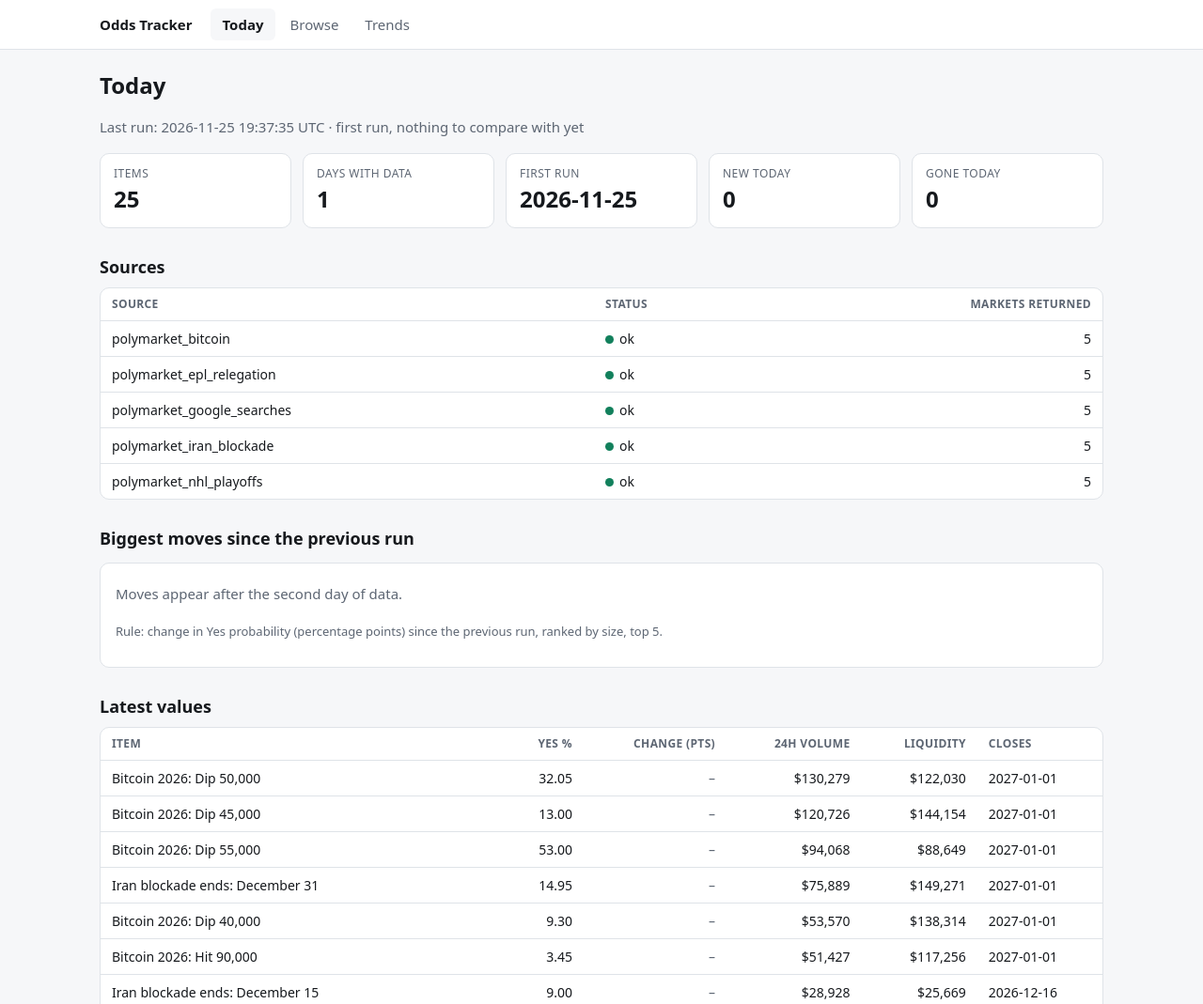
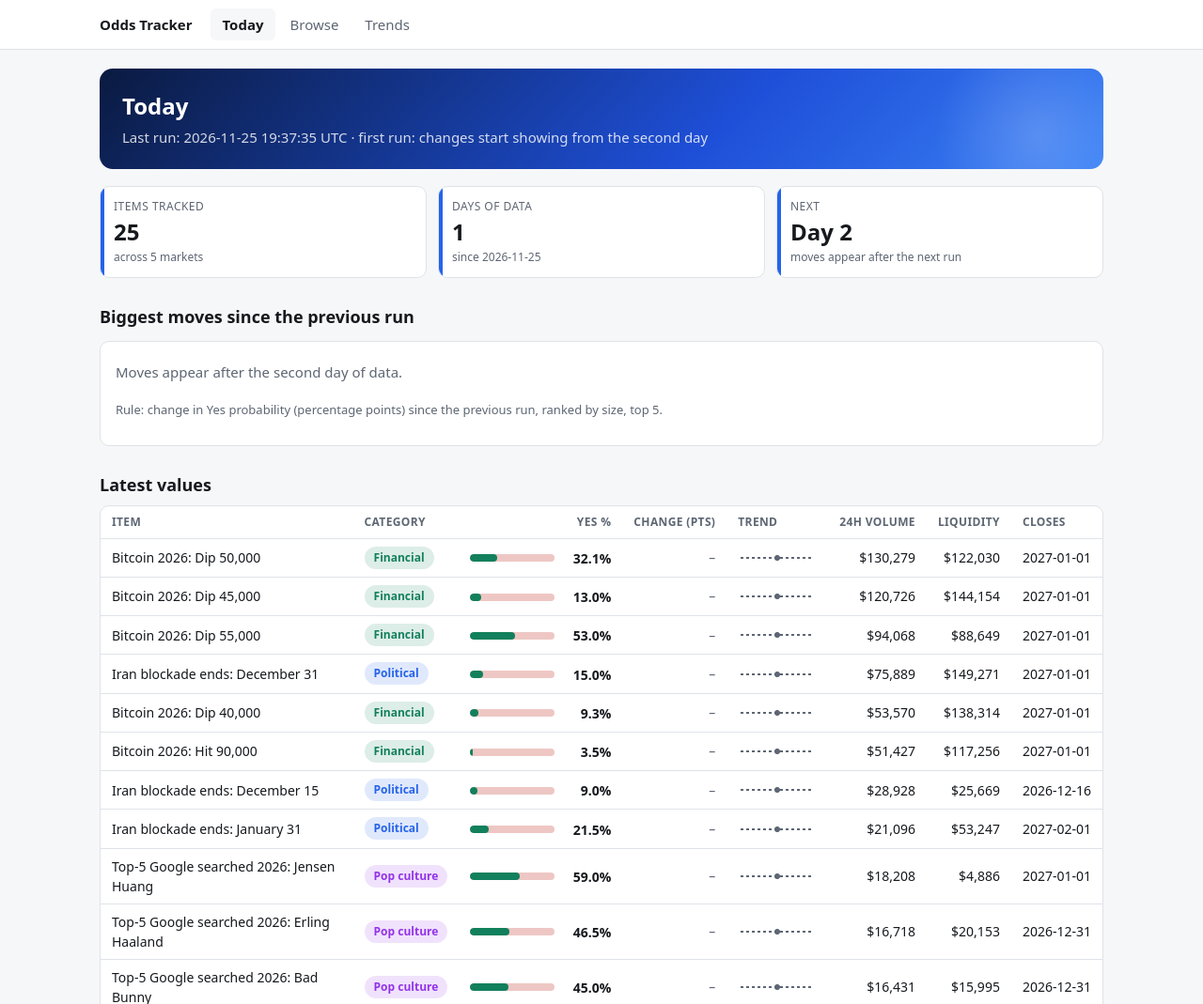
Before and after one commit to jgmiller3405-coder/prediction-market-tracker, a plain HTML site: page index.html in a window 1280 px wide. Shown: the top 1069 px of the page at 94% size. Drawn offline with Linux system fonts and the light colour scheme.

Commit message:
Restyle site: hero banners, probability bars, category chips, sparklines; move sources to bottom
Headline cards now show price change (biggest move, rose, fell, unchanged).
New/gone counts stay (status.json requires them) as one muted line under Run status.

Co-Authored-By: Claude Sonnet 5.5 <noreply@anthropic.com>

```diff
--- a/app.css
+++ b/app.css
@@ -58,3 +58,27 @@ ul.moves li { padding: 7px 0; border-bottom: 1px solid var(--line); display: fle
 ul.moves li:last-child { border-bottom: 0; }
 .error { color: var(--down); }
 @media (max-width: 600px) { h1 { font-size: 21px; } .card .v { font-size: 20px; } }
+
+/* ---------- prediction-market look ---------- */
+.hero { background: linear-gradient(135deg, #0a1a40 0%, #1e4fd8 62%, #3b82f6 100%); color: #fff; border-radius: 14px; padding: 22px 24px; margin: 0 0 18px; position: relative; overflow: hidden; }
+.hero::after { content: ""; position: absolute; right: -40px; top: -40px; width: 220px; height: 220px; border-radius: 50%; background: radial-gradient(circle, rgba(255,255,255,.18), transparent 70%); }
+.hero h1 { color: #fff; margin: 0 0 4px; }
+.hero .lede, .hero p { color: rgba(255,255,255,.82); margin: 0; position: relative; }
+.card { position: relative; overflow: hidden; }
+.card::before { content: ""; position: absolute; left: 0; top: 0; bottom: 0; width: 4px; background: var(--accent); }
+.card .sub { font-size: 12px; color: var(--muted); min-height: 18px; white-space: nowrap; overflow: hidden; text-overflow: ellipsis; }
+.prob { display: inline-flex; align-items: center; gap: 8px; min-width: 150px; justify-content: flex-end; }
+.prob .track { flex: 1; height: 8px; border-radius: 4px; background: color-mix(in srgb, var(--down) 28%, transparent); overflow: hidden; min-width: 60px; }
+.prob .fill { display: block; height: 100%; border-radius: 4px; background: var(--up); }
+.prob b { min-width: 52px; text-align: right; font-variant-numeric: tabular-nums; }
+.chip { display: inline-block; padding: 2px 9px; border-radius: 999px; font-size: 12px; font-weight: 600; border: 1px solid transparent; }
+.chip.fin { color: var(--s3); background: color-mix(in srgb, var(--s3) 14%, transparent); }
+.chip.pop { color: var(--s4); background: color-mix(in srgb, var(--s4) 14%, transparent); }
+.chip.pol { color: var(--s1); background: color-mix(in srgb, var(--s1) 14%, transparent); }
+.chip.spt { color: var(--s2); background: color-mix(in srgb, var(--s2) 16%, transparent); }
+.spark { vertical-align: middle; }
+.spark.up { stroke: var(--up); fill: var(--up); }
+.spark.down { stroke: var(--down); fill: var(--down); }
+.spark.flat { stroke: var(--muted); fill: var(--muted); }
+tbody tr:hover td { background: color-mix(in srgb, var(--accent) 6%, transparent); }
+.foot { max-width: 1100px; margin: 0 auto; padding: 0 16px 32px; font-size: 12px; color: var(--muted); text-align: center; }
--- a/app.js
+++ b/app.js
@@ -59,9 +59,35 @@
     return p;
   };
 
+  // ---- small visual helpers ----
+  const CAT = { Financial: "fin", "Pop culture": "pop", Political: "pol", Sports: "spt" };
+  window.catChip = (c) => `<span class="chip ${CAT[c] || ""}">${esc(c)}</span>`;
+  window.probBar = (pct) =>
+    pct == null ? '<span class="muted">–</span>'
+      : `<span class="prob"><span class="track"><span class="fill" style="width:${Math.max(0, Math.min(100, pct))}%"></span></span><b>${RC.num(pct, 1)}%</b></span>`;
+  // sparkline of Yes % over the days in the history (a flat dash when there is only one day)
+  window.spark = function (vals) {
+    if (!vals || !vals.length) return "";
+    const w = 84, h = 24, pad = 3;
+    const lo = Math.min(...vals), hi = Math.max(...vals), span = hi - lo || 1;
+    const x = (i) => (vals.length === 1 ? w / 2 : pad + (i * (w - 2 * pad)) / (vals.length - 1));
+    const y = (v) => (hi === lo ? h / 2 : h - pad - ((v - lo) * (h - 2 * pad)) / span);
+    const dir = vals[vals.length - 1] - vals[0];
+    const cls = dir > 0 ? "up" : dir < 0 ? "down" : "flat";
+    const pts = vals.map((v, i) => `${x(i).toFixed(1)},${y(v).toFixed(1)}`).join(" ");
+    return `<svg class="spark ${cls}" width="${w}" height="${h}" viewBox="0 0 ${w} ${h}" aria-hidden="true">` +
+      (vals.length > 1 ? `<polyline points="${pts}" fill="none" stroke-width="2" stroke-linejoin="round" stroke-linecap="round"/>` : `<line x1="${pad}" x2="${w - pad}" y1="${h / 2}" y2="${h / 2}" stroke-width="2" stroke-dasharray="3 3"/>`) +
+      `<circle cx="${x(vals.length - 1).toFixed(1)}" cy="${y(vals[vals.length - 1]).toFixed(1)}" r="2.6"/></svg>`;
+  };
   window.esc = (s) => String(s).replace(/[&<>"]/g, (c) => ({ "&": "&amp;", "<": "&lt;", ">": "&gt;", '"': "&quot;" }[c]));
   window.changeCell = (d) =>
-    d == null ? '<span class="muted">–</span>' : `<span class="${d > 0 ? "up" : d < 0 ? "down" : "muted"}">${RC.signed(d)}</span>`;
+    d == null ? '<span class="muted">–</span>'
+      : `<span class="${d > 0 ? "up" : d < 0 ? "down" : "muted"}">${d > 0 ? "▲" : d < 0 ? "▼" : "•"} ${RC.signed(d)}</span>`;
+
+  // footer on every page
+  const main = document.querySelector("main");
+  if (main) main.insertAdjacentHTML("afterend",
+    '<footer class="foot">Odds data from <a href="https://polymarket.com" target="_blank" rel="noopener">Polymarket</a>\'s public API. Updated daily by GitHub Actions. Not financial advice.</footer>');
 
   if ("serviceWorker" in navigator) navigator.serviceWorker.register("sw.js").catch(() => {});
 })();
--- a/index.html
+++ b/index.html
@@ -14,22 +14,25 @@
 <body>
 <div id="nav"></div>
 <main>
-  <h1>Today</h1>
-  <p class="lede" id="runinfo">Loading…</p>
+  <div class="hero">
+    <h1>Today</h1>
+    <p class="lede" id="runinfo">Loading…</p>
+  </div>
   <div id="error" class="error"></div>
 
   <div class="cards" id="cards"></div>
-
-  <h2>Sources</h2>
-  <div class="table-wrap"><table id="sources"><thead><tr><th>Source</th><th>Status</th><th class="n">Markets returned</th></tr></thead><tbody></tbody></table></div>
 
   <h2>Biggest moves since the previous run</h2>
   <div class="panel"><ul class="moves" id="moves"></ul><p class="how" id="movesnote"></p></div>
 
   <h2>Latest values</h2>
   <div class="table-wrap"><table id="latest"><thead><tr>
-    <th>Item</th><th class="n">Yes %</th><th class="n">Change (pts)</th><th class="n">24h volume</th><th class="n">Liquidity</th><th>Closes</th>
+    <th>Item</th><th>Category</th><th class="n">Yes %</th><th class="n">Change (pts)</th><th>Trend</th><th class="n">24h volume</th><th class="n">Liquidity</th><th>Closes</th>
   </tr></thead><tbody></tbody></table></div>
+
+  <h2>Run status</h2>
+  <p class="muted" id="counts"></p>
+  <div class="table-wrap"><table id="sources"><thead><tr><th>Source</th><th>Status</th><th class="n">Markets returned</th></tr></thead><tbody></tbody></table></div>
 </main>
 <script src="lib.js"></script>
 <script src="app.js"></script>
@@ -38,34 +41,45 @@
   try {
     const { rows, status } = await loadData();
     const c = RC.compareLatest(rows);
+    const series = RC.seriesById(rows);
     document.getElementById("runinfo").textContent =
       "Last run: " + status.run_time.replace("T", " ").replace("Z", " UTC") +
-      (c.prevDate ? " · compared with " + c.prevDate : " · first run, nothing to compare with yet");
+      (c.prevDate ? " · change measured against " + c.prevDate : " · first run: changes start showing from the second day");
 
     const names = new Map(rows.map((r) => [r.item_id, r.item]));
-    const list = (ids) => (ids.length ? ids.length : 0);
-    document.getElementById("cards").innerHTML = [
-      ["Items", status.items], ["Days with data", status.days_with_success], ["First run", status.first_run_date],
-      ["New today", list(status.new_today)], ["Gone today", list(status.gone_today)],
-    ].map(([k, v]) => `<div class="card"><div class="k">${k}</div><div class="v">${esc(v)}</div></div>`).join("");
-
-    document.querySelector("#sources tbody").innerHTML = status.sources.map((s) =>
-      `<tr><td>${esc(s.name)}</td><td><span class="dot${s.ok ? "" : " bad"}"></span>${s.ok ? "ok" : "failed"}</td><td class="n">${s.count}</td></tr>`).join("");
+    const deltas = [...c.changes.values()];
+    const up = deltas.filter((d) => d > 0).length, down = deltas.filter((d) => d < 0).length;
+    const flat = deltas.length - up - down;
+    const top = c.moves[0];
+    const card = (k, v, sub = "") => `<div class="card"><div class="k">${k}</div><div class="v">${v}</div><div class="sub">${sub}</div></div>`;
+    document.getElementById("cards").innerHTML = c.prevDate
+      ? card("Biggest move", top ? changeCell(top.delta) + " pts" : "None", top ? esc(top.item) : "nothing changed") +
+        card("Rose", `<span class="up">▲ ${up}</span>`, "items up since last run") +
+        card("Fell", `<span class="down">▼ ${down}</span>`, "items down since last run") +
+        card("Unchanged", flat, "items") +
+        card("Days of data", status.days_with_success, "since " + status.first_run_date)
+      : card("Items tracked", status.items, "across " + status.sources.length + " markets") +
+        card("Days of data", status.days_with_success, "since " + status.first_run_date) +
+        card("Next", "Day 2", "moves appear after the next run");
 
     const mv = document.getElementById("moves");
     if (!c.prevDate) mv.innerHTML = '<li class="muted">Moves appear after the second day of data.</li>';
     else if (!c.moves.length) mv.innerHTML = '<li class="muted">No item changed since the previous run.</li>';
     else mv.innerHTML = c.moves.map((m) =>
       `<li><span>${esc(m.item)}</span><span>${RC.num(m.old)}% → ${RC.num(m.new)}% &nbsp; ${changeCell(m.delta)} pts</span></li>`).join("");
-    const extra = [];
-    if (c.appeared.length) extra.push("Appeared: " + c.appeared.map((i) => names.get(i)).join(", "));
-    if (c.disappeared.length) extra.push("Disappeared: " + c.disappeared.map((i) => names.get(i)).join(", "));
     document.getElementById("movesnote").textContent =
-      "Rule: change in Yes probability (percentage points) since the previous run, ranked by size, top " + RC.TOP_N + "." + (extra.length ? " " + extra.join(". ") + "." : "");
+      "Rule: change in Yes probability (percentage points) since the previous run, ranked by size, top " + RC.TOP_N + ".";
 
     document.querySelector("#latest tbody").innerHTML = [...c.cur.values()].sort((a, b) => (b.volume_24h_usd || 0) - (a.volume_24h_usd || 0)).map((r) =>
-      `<tr><td class="name">${esc(r.item)}</td><td class="n">${RC.num(r.yes_pct)}</td><td class="n">${changeCell(c.changes.get(r.item_id))}</td>` +
-      `<td class="n">${RC.usd(r.volume_24h_usd)}</td><td class="n">${RC.usd(r.liquidity_usd)}</td><td>${esc(r.end_date)}</td></tr>`).join("");
+      `<tr><td class="name">${esc(r.item)}</td><td>${catChip(r.category)}</td><td class="n">${probBar(r.yes_pct)}</td><td class="n">${changeCell(c.changes.get(r.item_id))}</td>` +
+      `<td>${spark(series.get(r.item_id))}</td><td class="n">${RC.usd(r.volume_24h_usd)}</td><td class="n">${RC.usd(r.liquidity_usd)}</td><td>${esc(r.end_date)}</td></tr>`).join("");
+
+    // run status: sources, plus the item counts from status.json (kept small: they only change when a source fails or a market closes)
+    const list = (ids) => (ids.length ? ids.map((i) => names.get(i) || i).join(", ") : "");
+    document.getElementById("counts").textContent =
+      `Items in this run: ${status.items} · New today: ${status.new_today.length}${list(status.new_today) ? " (" + list(status.new_today) + ")" : ""} · Gone today: ${status.gone_today.length}${list(status.gone_today) ? " (" + list(status.gone_today) + ")" : ""}`;
+    document.querySelector("#sources tbody").innerHTML = status.sources.map((s) =>
+      `<tr><td>${esc(s.name)}</td><td><span class="dot${s.ok ? "" : " bad"}"></span>${s.ok ? "ok" : "failed"}</td><td class="n">${s.count}</td></tr>`).join("");
   } catch (e) {
     document.getElementById("runinfo").textContent = "";
     document.getElementById("error").textContent = "Could not load the data: " + e.message;
--- a/lib.js
+++ b/lib.js
@@ -76,6 +76,17 @@
       appeared: prevDate ? [...cur.keys()].filter((i) => !prev.has(i)).sort() : [],
       disappeared: [...prev.keys()].filter((i) => !cur.has(i)).sort(),
     };
+  }
+
+  // item_id -> list of yes_pct values in date order (for sparklines)
+  function seriesById(rows) {
+    const m = new Map();
+    for (const r of [...rows].sort((a, b) => (a.date < b.date ? -1 : 1))) {
+      if (r.yes_pct == null) continue;
+      if (!m.has(r.item_id)) m.set(r.item_id, []);
+      m.get(r.item_id).push(r.yes_pct);
+    }
+    return m;
   }
 
   /* ---------- statistics for the Trends page ---------- */
@@ -157,7 +168,7 @@
   const usd = (x) => (x == null ? "–" : "$" + Number(x).toLocaleString("en-US", { maximumFractionDigits: 0 }));
   const signed = (x, d = 2) => (x == null ? "–" : (x > 0 ? "+" : "") + Number(x).toFixed(d));
 
-  const api = { NUMERIC, TOP_N, parseCSV, dates, onDate, indexById, compareLatest, sinceFirst, dailyMoves,
+  const api = { NUMERIC, TOP_N, parseCSV, dates, onDate, indexById, compareLatest, seriesById, sinceFirst, dailyMoves,
     spreadOn, volumeByEvent, volatility, mean, stdev, num, usd, signed };
   if (typeof module !== "undefined" && module.exports) module.exports = api;
   else root.RC = api;
--- a/sw.js
+++ b/sw.js
@@ -1,5 +1,5 @@
 /* Service worker: the app shell is cached on install; data files are network-first with a saved copy as fallback. */
-const VERSION = "v1";
+const VERSION = "v2";
 const SHELL = `odds-shell-${VERSION}`;
 const DATA = `odds-data-${VERSION}`;
 const SHELL_FILES = [
```
Also changed, not shown: browse.html (+7 -6 lines), trends.html (+2 -2 lines).
